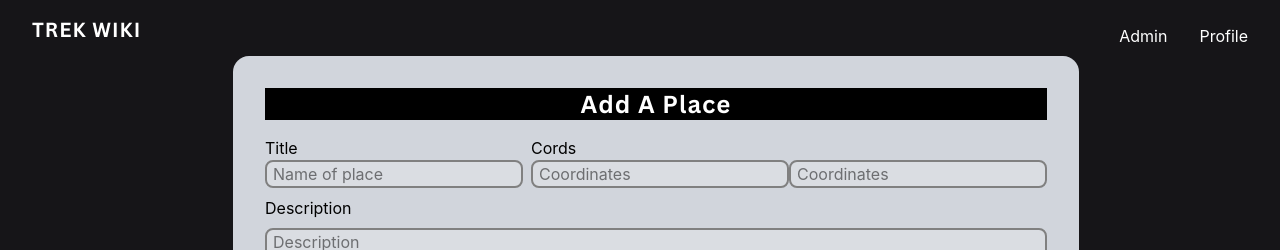
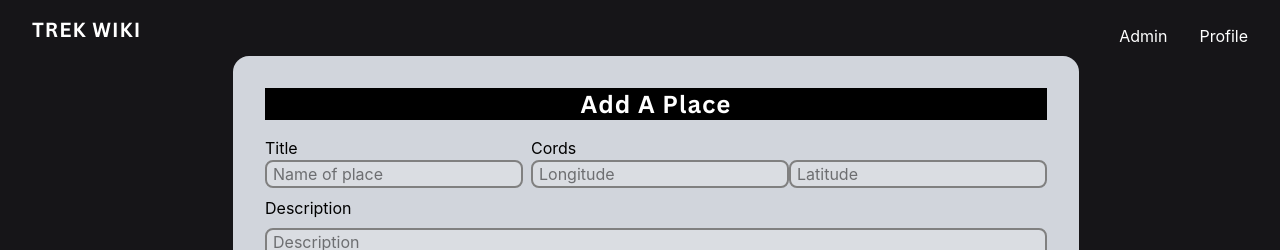
Before and after one commit to shinas-rgb/project-hiking, a React (Vite) app in the folder frontend/: page /add-place in a window 1280 px wide. Shown: the top 250 px of the page. Built offline with nearby package versions, Linux system fonts and the light colour scheme; sample sign-in values are in the browser's storage.

Commit message:
minor fixes

```diff
--- a/frontend/src/pages/AddPlace.jsx
+++ b/frontend/src/pages/AddPlace.jsx
@@ -95,7 +95,7 @@ export default function AddPlace() {
                     step="any"
                     className="input-field"
                     type="number"
-                    placeholder="Coordinates"
+                    placeholder="Longitude"
                     {...register('coordLon', {
                       required: 'Coordinates of Place is Required',
                       valueAsNumber: true,
@@ -108,7 +108,7 @@ export default function AddPlace() {
                     step="any"
                     className="input-field"
                     type="number"
-                    placeholder="Coordinates"
+                    placeholder="Latitude"
                     {...register('coordLat', {
                       required: 'Coordinates of Place is Required',
                       valueAsNumber: true,
```
